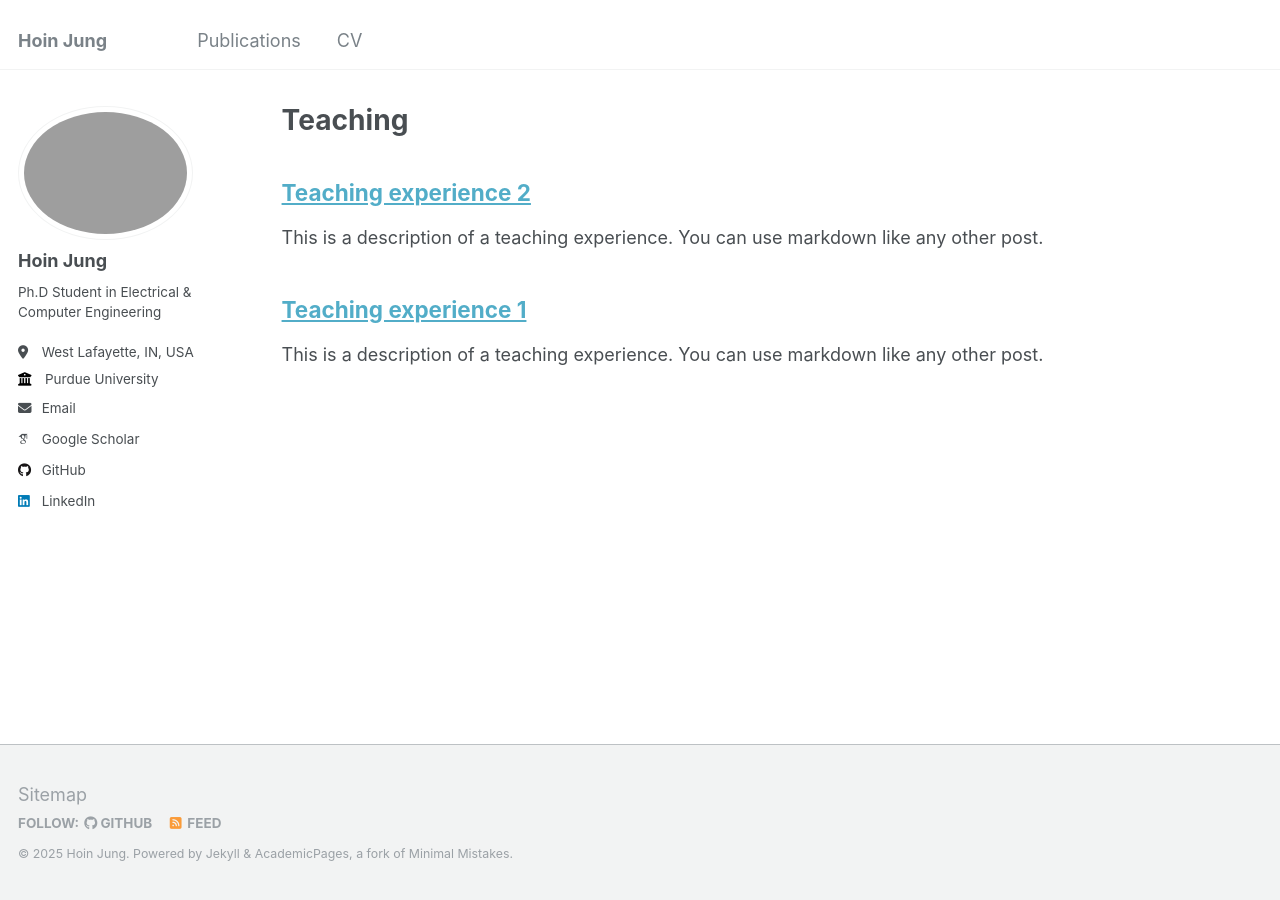
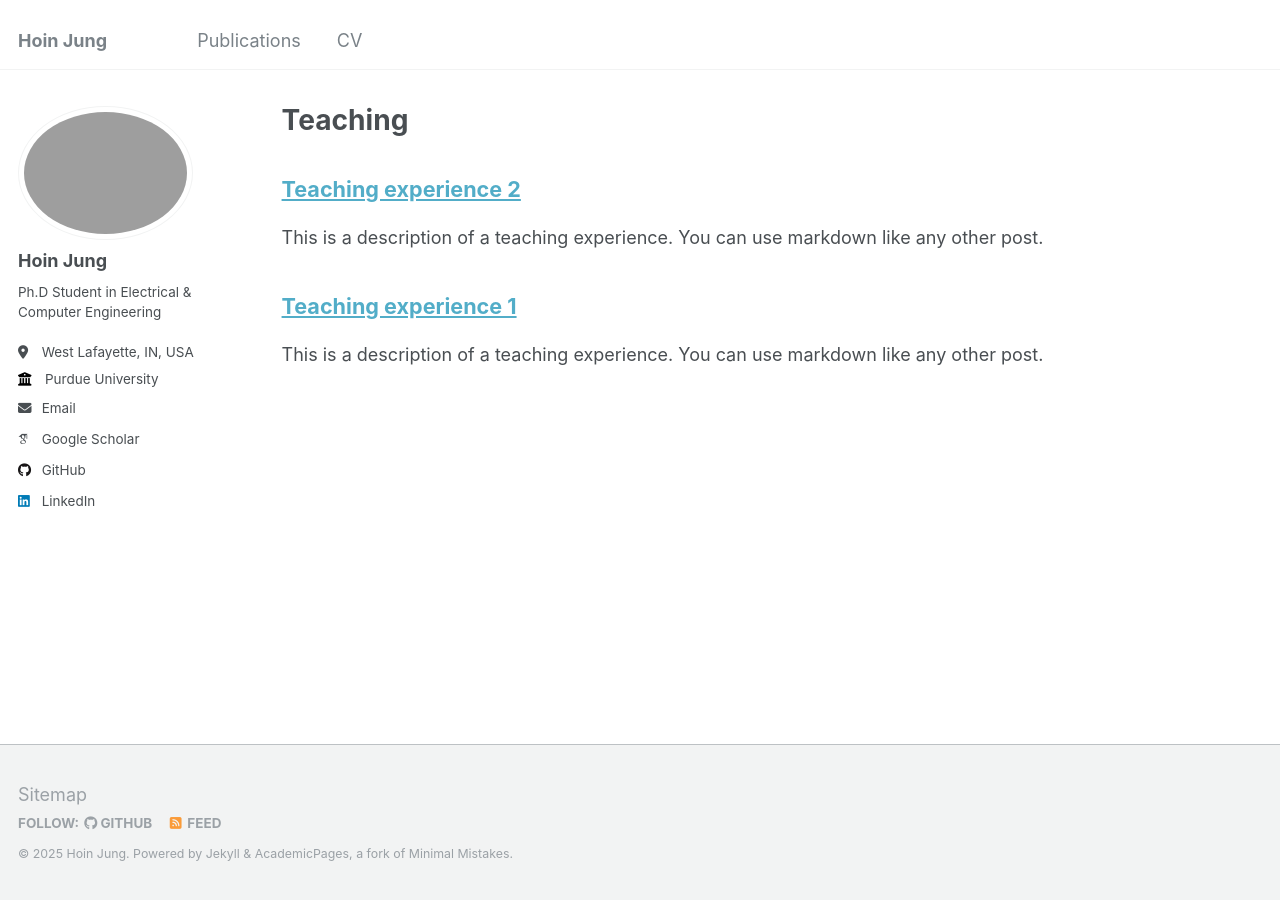
Before and after one commit to HoinJung/hoinjung.github.io, a Jekyll site: the page built from _pages/teaching.html, in a window 1280 px wide. Built offline with Jekyll 4.4.1, drawn with Linux system fonts in a browser that asks for light colours; some web fonts are replaced.

Commit message:
Update _archive.scss

```diff
--- a/_sass/_archive.scss
+++ b/_sass/_archive.scss
@@ -42,6 +42,7 @@
 .archive__item-title {
   margin-bottom: 0.25em;
   font-family: $sans-serif-narrow;
+   font-size: 1.2em;
 
   a + a {
     opacity: 0.5;
@@ -59,7 +60,8 @@
 
 .archive__item-excerpt {
   margin-top: 0;
-  font-size: $type-size-6;
+  // font-size: $type-size-6;
+   font-size: 0.9em;
 
   & + p {
     text-indent: 0;
```
